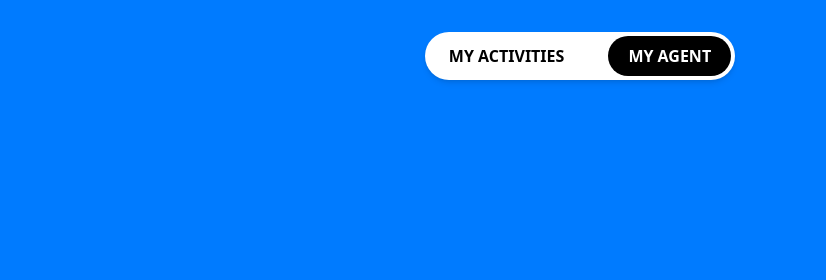
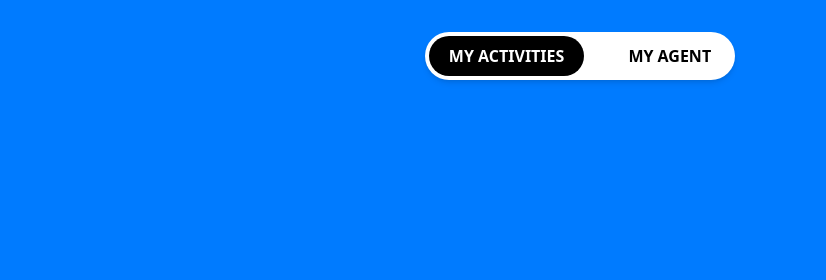
Before and after one commit to danigeorg/ai_frontend, a website: page agent.html in a window 1280 px wide. Shown: the top 280 px of the page, 60-886 px from the left. Drawn offline with nearby package versions, Linux system fonts and the light colour scheme.

Commit message:
[ALL PAGES] -all pages are inter contected each other.

```diff
--- a/page.html
+++ b/agent.html
@@ -20,13 +20,13 @@
 
     <!-- Top Navigation -->
     <div class="flex flex-wrap justify-center gap-3 sm:gap-6 mt-4 bg-white rounded-full p-1 shadow-md">
-      <button class="bg-[#FFFFFF] text-[#000000] px-5 py-2 rounded-full font-semibold">
-        MY ACTIVITIES
-      </button>
-      <button class="bg-[#000000] text-[#FFFFFF] px-5 py-2 rounded-full font-semibold">
-        MY AGENT
-      </button>
-    </div>
+     <button class="bg-[#000000] text-white px-5 py-2 rounded-full font-semibold">
+     <a href="activities.html"> MY ACTIVITIES</a>
+    </button>
+    <button class="bg-white text-[#000000] px-5 py-2 rounded-full font-semibold">
+      <a href="agent.html">MY AGENT</a>
+    </button>
+  </div>
 
     <!-- Main Content -->
     <main class="flex flex-col flex-grow items-center justify-center text-center px-4">
```
Also changed, not shown: activities.html (renamed from index.html, +12 -3 lines), page2.html (+1 -1 lines).
